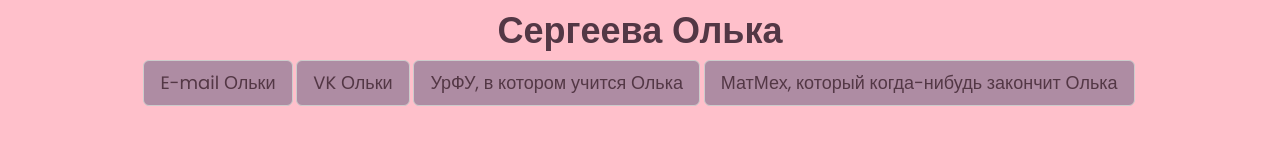
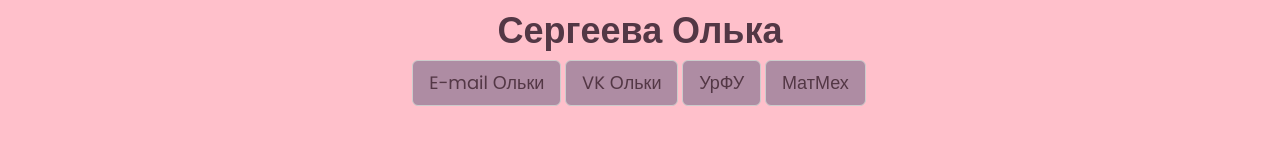
Before and after one commit to RozenblumOlga/RozenblumOlga.github.io, a plain HTML site: page index.html in a window 1280 px wide. Shown: the part 372-516 px from the top of the page. Drawn offline with nearby package versions, Linux system fonts and the light colour scheme.

Commit message:
Update index.html

```diff
--- a/index.html
+++ b/index.html
@@ -56,12 +56,12 @@
 							</li>
 							<li>
 								<a href="http://urfu.ru/ru/" class="btn btn-default btn-lg">
-									<span>УрФУ, в котором учится Олька</span>
+									<span>УрФУ</span>
 								</a>
 							</li>
 							<li>
 								<a href="http://imkn.urfu.ru" class="btn btn-default btn-lg">
-									<span>МатМех, который когда-нибудь закончит Олька</span>
+									<span>МатМех</span>
 								</a>
 							</li>
 						</ul>
```
